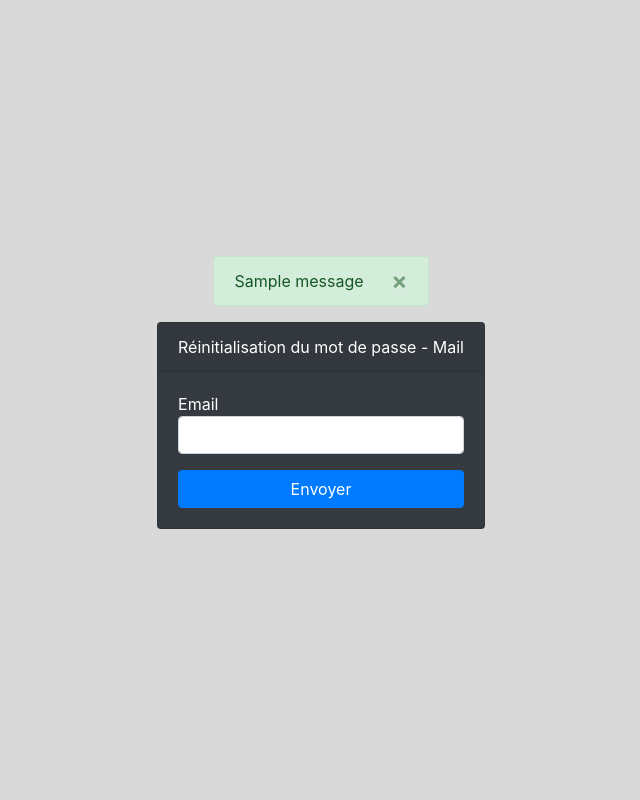
After one commit to JN-Lab/django-user-app, a Django app: page /password-forgotten/ in a window 1280 px wide. The commit adds this page. Shown: the whole page, without its empty margins (319-959 px from the left). Run offline with Django 3.2, Linux system fonts and the light colour scheme; tables that the repository leaves empty hold one stand-in row (values such as "Sample post"); one stand-in notice (Sample message) is shown; some libraries are stand-ins or nearby versions.

Commit message:
Started to initiate the password forgotten process

```diff
--- a/auth_project/auth_app/forms.py
+++ b/auth_project/auth_app/forms.py
@@ -36,3 +36,10 @@ class LoginForm(forms.Form):
         max_length=20,
         widget=forms.PasswordInput(attrs={'class': 'form-control'}),
         )
+
+class PasswordResetMail(forms.Form):
+    mail = forms.EmailField(
+        label="Email",
+        required=True,
+        widget=forms.EmailInput(attrs={'class': 'form-control'})
+        )
--- a/auth_project/auth_app/templates/auth_app/base.html
+++ b/auth_project/auth_app/templates/auth_app/base.html
@@ -14,7 +14,7 @@
   <link rel="stylesheet" href="{% static 'css/main.css' %}">
 
 </head>
-<body class="registration-body">
+<body>
     {% block content %}{% endblock %}
 <!-- Bootstrap core Javascript-->
 <script src="{% static 'jquery/jquery.min.js' %}"></script>
--- /dev/null
+++ b/auth_project/auth_app/templates/auth_app/password_reset_mail.html
@@ -0,0 +1,26 @@
+{% extends "auth_app/base.html" %}
+{% block meta_description %}This is the passsword reset page to indicate the mail{% endblock %}
+{% block title %}Application Name - Reset Password{% endblock %}
+{% block content %}
+{% load static %}
+<main class="container main-container">
+    {% if messages %}
+        {% include 'messages.html' %}
+    {% endif %}
+    <section class="row card text-white bg-dark mb-3">
+        <div class="card-header">
+            Réinitialisation du mot de passe - Mail
+        </div>
+        <div class="card-body">
+            <form class="" action="" method="post">
+                {% csrf_token %}
+                <div class="form-group">
+                    {{ password_forgotten_form.mail.label }}
+                    {{ password_forgotten_form.mail }}
+                </div>
+                <button type="submit" class="btn btn-block btn-primary">Envoyer</button>
+            </form>
+        </div>
+    </section>
+</main>
+{% endblock %}
--- a/auth_project/auth_app/templates/auth_app/register.html
+++ b/auth_project/auth_app/templates/auth_app/register.html
@@ -6,7 +6,7 @@
     <main class="container main-container">
         <section class="row card text-white bg-dark mb-3">
             <div class="card-header">
-                Registration
+                Création de compte
             </div>
             <div class="card-body">
                 {% if messages %}
--- a/auth_project/auth_app/views.py
+++ b/auth_project/auth_app/views.py
@@ -11,7 +11,7 @@ from django.utils.http import urlsafe_base64_encode, urlsafe_base64_decode
 from django.utils.encoding import force_bytes, force_text
 from django.core.mail import EmailMessage
 
-from .forms import LoginForm, RegisterForm
+from .forms import LoginForm, RegisterForm, PasswordResetMail
 from .models import Profile
 from .tokens import account_activation_token
 
@@ -100,10 +100,36 @@ def activate(request, uidb64, token):
     else:
         return HttpResponse("""Activation link is invalid!""")
 
+def log_out(request):
+    logout(request)
+    return redirect(reverse('log_in'), locals())
+
 @login_required(login_url='/login/')
 def homepage(request):
     return render(request, 'homepage_example.html', locals())
 
-def log_out(request):
-    logout(request)
-    return redirect(reverse('log_in'), locals())
+# For password reset process
+
+def password_forgotten(request):
+    """
+    This view will:
+        - generate a form for get the mail
+        - check if there is an account linked to this mail
+        - send a mail if there is or error message if not
+    """
+    if request.method == "POST":
+        pass
+    else:
+        password_forgotten_form = PasswordResetMail()
+        return render(request, 'password_reset_mail.html', locals())
+
+def password_reset_activate(request, uidb64, token):
+    """
+    This view will:
+        - check if the token is valid
+            - ask for new password if the token is valid
+                - register the new password if ok + redirect on login page
+                - message error if there is a problem in the new password
+            - error message if not + rediect on login page
+    """
+    pass
--- a/auth_project/auth_project/urls.py
+++ b/auth_project/auth_project/urls.py
@@ -23,6 +23,7 @@ urlpatterns = [
     path('logout/', auth_views.log_out, name="log_out"),
     path('register/', auth_views.register, name="register"),
     path('activate/<uidb64>/<token>/', auth_views.activate, name="activate"),
+    path('password-forgotten/', auth_views.password_forgotten, name="password_forgotten"),
     path('home/', auth_views.homepage, name="homepage"),
     path('admin/', admin.site.urls),
 ]
```
Also changed, not shown: auth_project/auth_app/templates/auth_app/login.html (+3 -8 lines).
